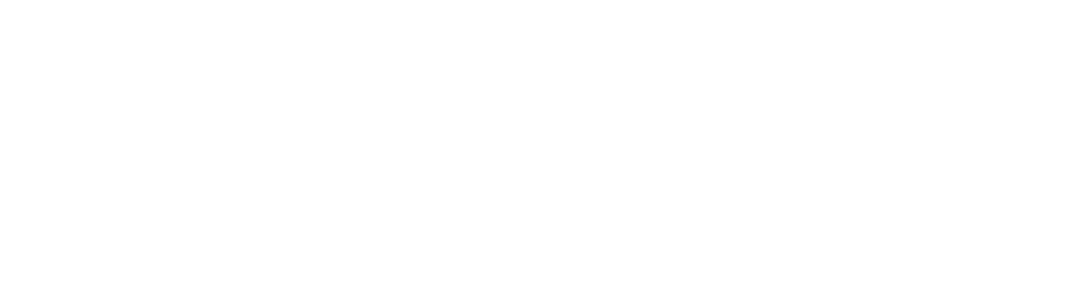
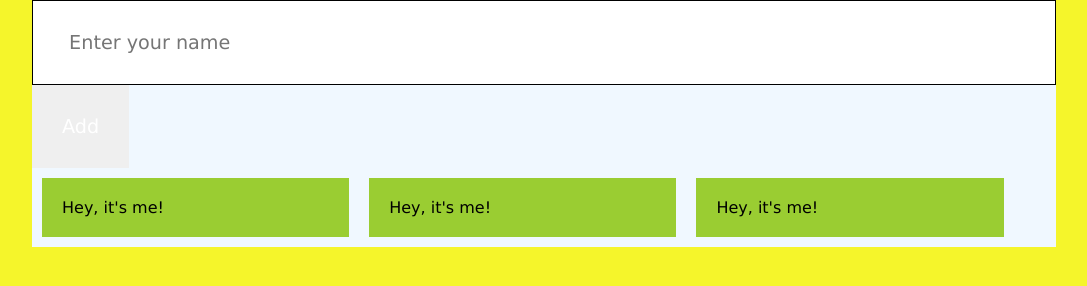
Before and after one commit to Divyaa268/ZodiacProject2, a plain HTML site: page index.html in a window 1280 px wide. Shown: the whole page, without its empty margins (96-1183 px from the left). Drawn offline with Linux system fonts and the light colour scheme.

Commit message:
Updated HTML, CSS and added JS code.
Updated HTML, CSS and added JS code.

```diff
--- a/index.html
+++ b/index.html
@@ -9,6 +9,25 @@
 </head>
 <body>
 
+    <div class="container">
+
+        <input placeholder=" Enter your name " type="text" id = "name" />
+
+        <button onclick="addName()">Add</button>
+
+
+    <div class="tags">
+        <div class="tag">
+            Hey, it's me!
+    </div>
+    <div class="tag">
+        Hey, it's me!
+</div>
+<div class="tag">
+    Hey, it's me!
+</div>
+    </div>
+
 </body>
 
 <script src="index.js"></script>
--- a/index.js
+++ b/index.js
@@ -0,0 +1,13 @@
+const name = document.getElementById("name");
+
+const tagsContaoner = document.querySelector(".tags");
+
+const addName = () =>
+{
+    const tag = document.createElement("div");
+    tag.setAttribute("class", "tag");
+
+    tag.innerText = `Hey, I am ${name.value} !`;
+
+    tagsContaoner.append(tag);
+}
--- a/style.css
+++ b/style.css
@@ -0,0 +1,64 @@
+*
+{
+    margin: 0%;
+    padding: 0%;
+}
+
+body
+{
+    background-color: rgb(245, 245, 43);
+}
+
+.container
+{
+    width: 80%;
+    min-width: 100vh;
+    margin: auto;
+    background-color: aliceblue;
+}
+
+.tags
+{
+    display: flex;
+    flex-wrap: wrap;
+}
+
+.tag
+{
+    background-color: yellowgreen;
+    margin: 10px;
+    padding: 20px;
+    box-sizing: border-box;
+    width: 30%;
+    font-family: 'Lucida Sans', 'Lucida Sans Regular', 'Lucida Grande', 'Lucida Sans Unicode', Geneva, Verdana, sans-serif;
+    transition: all 1s;
+}
+
+.tag:hover{
+    transform: translateY(-10px);
+}
+
+input
+{
+    padding: 30px;
+    border: 1px solid black;
+
+    width: 100%;
+    box-sizing: border-box;
+    font: 10 1.2rem "Lucida Sans";
+}
+
+button
+{
+    padding: 30px;
+    font: 10 1.2rem "Lucida Sans";
+    border: none;
+    color: white;
+    cursor: pointer;
+    transition: background-color 0.5s;
+}
+
+button:hover
+{
+    background-color: blueviolet;
+}
```
